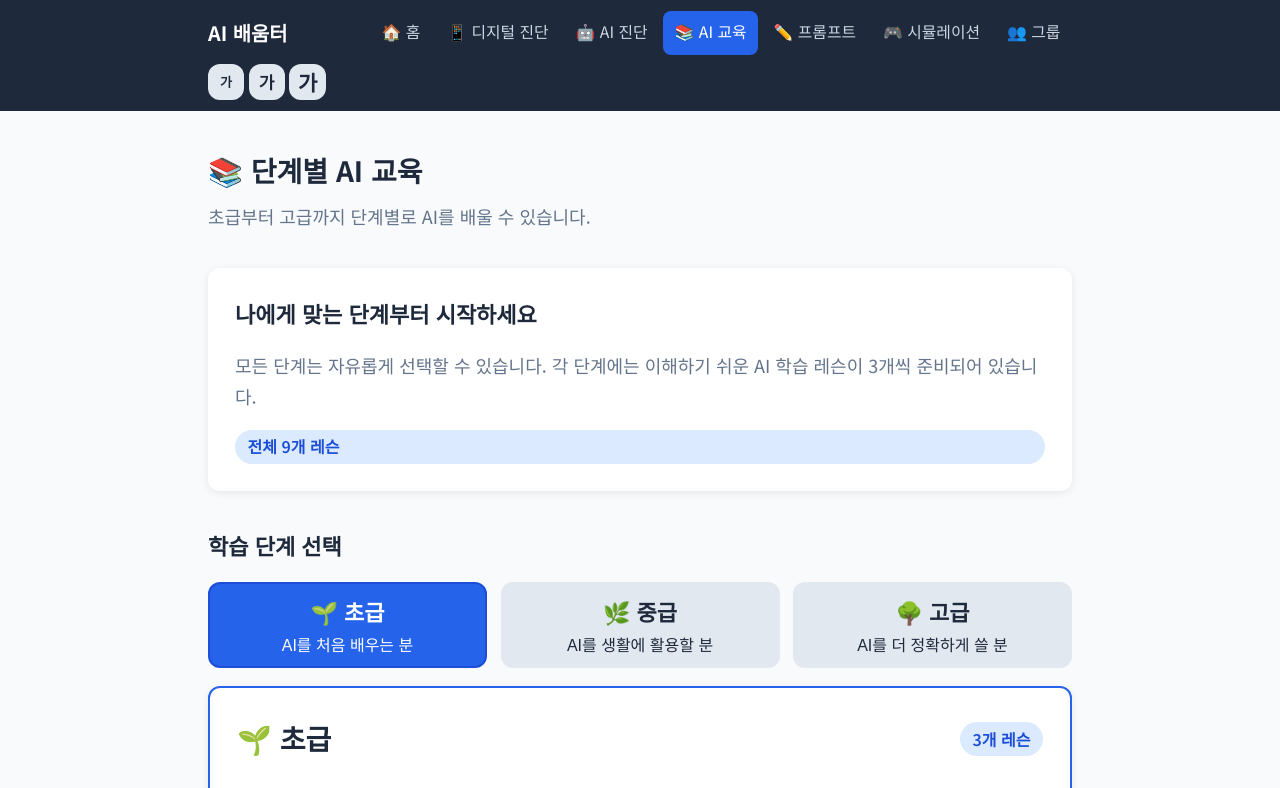
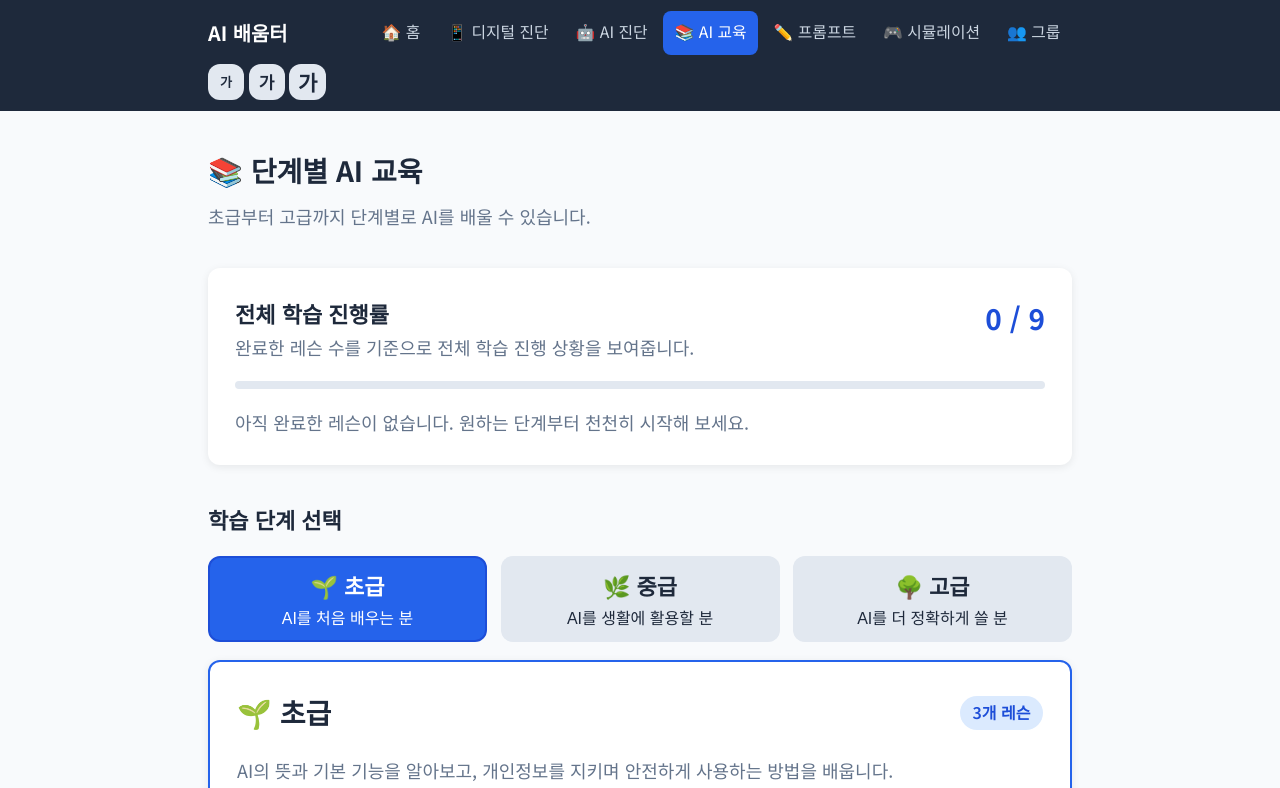
Before and after one commit to junjunshim/kiro, a plain HTML site: page education.html in a window 1280 px wide. Shown: the top 788 px of the page. Drawn offline with Linux system fonts and the light colour scheme.

Commit message:
feat: AI 교육 화면 데이터 기반 렌더링 구현

```diff
--- a/education.html
+++ b/education.html
@@ -23,6 +23,31 @@
     }
 
     .education-overview__description {
+      color: var(--color-text-muted);
+      font-size: var(--font-size-md);
+    }
+
+    .progress-summary {
+      display: grid;
+      gap: 1rem;
+    }
+
+    .progress-summary__header {
+      display: flex;
+      align-items: flex-start;
+      justify-content: space-between;
+      gap: 1rem;
+      flex-wrap: wrap;
+    }
+
+    .progress-summary__value {
+      color: var(--color-primary-dark);
+      font-size: var(--font-size-xl);
+      font-weight: 700;
+      white-space: nowrap;
+    }
+
+    .progress-summary__status {
       color: var(--color-text-muted);
       font-size: var(--font-size-md);
     }
@@ -147,65 +172,44 @@
         <p>초급부터 고급까지 단계별로 AI를 배울 수 있습니다.</p>
       </div>
 
-      <section class="card education-overview" aria-labelledby="education-overview-title">
-        <h2 class="education-overview__title" id="education-overview-title">나에게 맞는 단계부터 시작하세요</h2>
-        <p class="education-overview__description">
-          모든 단계는 자유롭게 선택할 수 있습니다. 각 단계에는 이해하기 쉬운 AI 학습 레슨이 3개씩 준비되어 있습니다.
-        </p>
-        <span class="badge badge-blue">전체 9개 레슨</span>
+      <section class="card education-overview progress-summary" aria-labelledby="education-overview-title">
+        <div class="progress-summary__header">
+          <div>
+            <h2 class="education-overview__title" id="education-overview-title">전체 학습 진행률</h2>
+            <p class="education-overview__description">완료한 레슨 수를 기준으로 전체 학습 진행 상황을 보여줍니다.</p>
+          </div>
+          <strong class="progress-summary__value" id="overall-progress-text">0 / 9</strong>
+        </div>
+        <div
+          class="progress-bar"
+          id="overall-progress-bar"
+          role="progressbar"
+          aria-label="전체 AI 교육 학습 진행률"
+          aria-valuemin="0"
+          aria-valuemax="100"
+          aria-valuenow="0"
+          aria-valuetext="전체 9개 중 0개 완료"
+        >
+          <div class="progress-bar__fill" id="overall-progress-fill"></div>
+        </div>
+        <p class="progress-summary__status" id="overall-progress-status" aria-live="polite"></p>
       </section>
 
       <section class="level-section" aria-labelledby="level-section-title">
         <h2 class="level-section__title" id="level-section-title">학습 단계 선택</h2>
 
-        <div class="level-tabs" role="tablist" aria-label="AI 교육 학습 단계">
-          <button
-            class="btn btn-primary level-tab"
-            id="level-tab-beginner"
-            type="button"
-            role="tab"
-            aria-selected="true"
-            aria-controls="level-panel"
-            data-level="beginner"
-          >
-            <span class="level-tab__name">🌱 초급</span>
-            <span class="level-tab__summary">AI를 처음 배우는 분</span>
-          </button>
-
-          <button
-            class="btn btn-secondary level-tab"
-            id="level-tab-intermediate"
-            type="button"
-            role="tab"
-            aria-selected="false"
-            aria-controls="level-panel"
-            data-level="intermediate"
-            tabindex="-1"
-          >
-            <span class="level-tab__name">🌿 중급</span>
-            <span class="level-tab__summary">AI를 생활에 활용할 분</span>
-          </button>
-
-          <button
-            class="btn btn-secondary level-tab"
-            id="level-tab-advanced"
-            type="button"
-            role="tab"
-            aria-selected="false"
-            aria-controls="level-panel"
-            data-level="advanced"
-            tabindex="-1"
-          >
-            <span class="level-tab__name">🌳 고급</span>
-            <span class="level-tab__summary">AI를 더 정확하게 쓸 분</span>
-          </button>
-        </div>
+        <div
+          class="level-tabs"
+          id="level-tabs"
+          role="tablist"
+          aria-label="AI 교육 학습 단계"
+        ></div>
 
         <div
           class="card level-panel"
           id="level-panel"
           role="tabpanel"
-          aria-labelledby="level-tab-beginner"
+          aria-labelledby="level-section-title"
           tabindex="0"
         >
           <div class="level-panel__header">
@@ -373,51 +377,102 @@
       }
     ]);
 
-    const LEVELS = Object.freeze({
-      beginner: {
-        label: '🌱 초급',
+    const LEVELS = Object.freeze([
+      {
+        id: 'beginner',
+        label: '초급',
+        icon: '🌱',
+        summary: 'AI를 처음 배우는 분',
         description: 'AI의 뜻과 기본 기능을 알아보고, 개인정보를 지키며 안전하게 사용하는 방법을 배웁니다.'
       },
-      intermediate: {
-        label: '🌿 중급',
+      {
+        id: 'intermediate',
+        label: '중급',
+        icon: '🌿',
+        summary: 'AI를 생활에 활용할 분',
         description: '정보 검색과 글쓰기에 AI를 활용하고, 원하는 답변을 얻도록 다시 요청하는 방법을 배웁니다.'
       },
-      advanced: {
-        label: '🌳 고급',
+      {
+        id: 'advanced',
+        label: '고급',
+        icon: '🌳',
+        summary: 'AI를 더 정확하게 쓸 분',
         description: '구체적인 프롬프트를 만들고, AI 답변을 비교하며 중요한 정보를 검증하는 방법을 배웁니다.'
       }
-    });
+    ]);
 
     const state = {
-      selectedLevel: 'beginner'
+      selectedLevel: 'beginner',
+      completedLessonIds: []
     };
 
-    const levelTabs = Array.from(document.querySelectorAll('[role="tab"]'));
+    const levelTabsContainer = document.getElementById('level-tabs');
     const levelPanel = document.getElementById('level-panel');
     const selectedLevelTitle = document.getElementById('selected-level-title');
     const selectedLevelDescription = document.getElementById('selected-level-description');
     const selectedLevelCount = document.getElementById('selected-level-count');
     const lessonPreviewList = document.getElementById('lesson-preview-list');
+    const overallProgressText = document.getElementById('overall-progress-text');
+    const overallProgressBar = document.getElementById('overall-progress-bar');
+    const overallProgressFill = document.getElementById('overall-progress-fill');
+    const overallProgressStatus = document.getElementById('overall-progress-status');
 
-    function getLessonsByLevel(level) {
-      return LESSONS.filter(lesson => lesson.level === level);
+    function getLevelById(levelId) {
+      return LEVELS.find(level => level.id === levelId) || null;
     }
 
-    function renderSelectedLevel() {
-      const level = LEVELS[state.selectedLevel];
-      const lessons = getLessonsByLevel(state.selectedLevel);
-      const activeTab = document.getElementById(`level-tab-${state.selectedLevel}`);
+    function getLessonsByLevel(levelId) {
+      return LESSONS.filter(lesson => lesson.level === levelId);
+    }
 
-      selectedLevelTitle.textContent = level.label;
-      selectedLevelDescription.textContent = level.description;
-      selectedLevelCount.textContent = `${lessons.length}개 레슨`;
-      levelPanel.setAttribute('aria-labelledby', activeTab.id);
+    function getValidCompletedLessonIds(completedLessonIds) {
+      if (!Array.isArray(completedLessonIds)) return [];
 
-      lessonPreviewList.replaceChildren();
+      const validLessonIds = new Set(LESSONS.map(lesson => lesson.id));
+      return [...new Set(completedLessonIds)].filter(lessonId => validLessonIds.has(lessonId));
+    }
 
-      lessons.forEach((lesson, index) => {
+    function calculateProgress(completedLessonIds) {
+      const completed = getValidCompletedLessonIds(completedLessonIds).length;
+      const total = LESSONS.length;
+      const percentage = total === 0 ? 0 : Math.round((completed / total) * 100);
+
+      return { completed, total, percentage };
+    }
+
+    function createLevelTab(level) {
+      const isSelected = level.id === state.selectedLevel;
+      const button = document.createElement('button');
+      button.className = `btn ${isSelected ? 'btn-primary' : 'btn-secondary'} level-tab`;
+      button.id = `level-tab-${level.id}`;
+      button.type = 'button';
+      button.setAttribute('role', 'tab');
+      button.setAttribute('aria-selected', String(isSelected));
+      button.setAttribute('aria-controls', 'level-panel');
+      button.dataset.level = level.id;
+      button.tabIndex = isSelected ? 0 : -1;
+
+      const name = document.createElement('span');
+      name.className = 'level-tab__name';
+      name.textContent = `${level.icon} ${level.label}`;
+
+      const summary = document.createElement('span');
+      summary.className = 'level-tab__summary';
+      summary.textContent = level.summary;
+
+      button.append(name, summary);
+      return button;
+    }
+
+    function renderLevelTabs() {
+      const tabs = LEVELS.map(createLevelTab);
+      levelTabsContainer.replaceChildren(...tabs);
+    }
+
+    function createLessonPreview(lesson, index) {
       const item = document.createElement('li');
       item.className = 'lesson-preview';
+      item.dataset.lessonId = lesson.id;
 
       const number = document.createElement('span');
       number.className = 'lesson-preview__number';
@@ -432,61 +487,97 @@
       objective.textContent = lesson.objective;
 
       item.append(number, title, objective);
-        lessonPreviewList.append(item);
-      });
+      return item;
     }
 
-    function selectLevel(level, moveFocus = false) {
-      if (!Object.hasOwn(LEVELS, level)) return;
+    function renderLessonList(levelId) {
+      const lessons = getLessonsByLevel(levelId);
+      const lessonItems = lessons.map(createLessonPreview);
+      lessonPreviewList.replaceChildren(...lessonItems);
+      return lessons.length;
+    }
 
-      state.selectedLevel = level;
+    function renderSelectedLevel() {
+      const level = getLevelById(state.selectedLevel);
+      if (!level) return;
 
-      levelTabs.forEach(tab => {
-        const isSelected = tab.dataset.level === level;
-        tab.setAttribute('aria-selected', String(isSelected));
-        tab.tabIndex = isSelected ? 0 : -1;
-        tab.classList.toggle('btn-primary', isSelected);
-        tab.classList.toggle('btn-secondary', !isSelected);
-      });
+      const lessonCount = renderLessonList(level.id);
+      const activeTab = document.getElementById(`level-tab-${level.id}`);
 
+      selectedLevelTitle.textContent = `${level.icon} ${level.label}`;
+      selectedLevelDescription.textContent = level.description;
+      selectedLevelCount.textContent = `${lessonCount}개 레슨`;
+      levelPanel.setAttribute('aria-labelledby', activeTab.id);
+    }
+
+    function renderProgress() {
+      const progress = calculateProgress(state.completedLessonIds);
+      const statusMessage = progress.completed === 0
+        ? '아직 완료한 레슨이 없습니다. 원하는 단계부터 천천히 시작해 보세요.'
+        : `전체 ${progress.total}개 레슨 중 ${progress.completed}개를 완료했습니다.`;
+
+      overallProgressText.textContent = `${progress.completed} / ${progress.total}`;
+      overallProgressFill.style.width = `${progress.percentage}%`;
+      overallProgressBar.setAttribute('aria-valuenow', String(progress.percentage));
+      overallProgressBar.setAttribute(
+        'aria-valuetext',
+        `전체 ${progress.total}개 중 ${progress.completed}개 완료`
+      );
+      overallProgressStatus.textContent = statusMessage;
+    }
+
+    function render() {
+      renderLevelTabs();
+      renderSelectedLevel();
+      renderProgress();
+    }
+
+    function selectLevel(levelId, moveFocus = false) {
+      if (!getLevelById(levelId)) return;
+
+      state.selectedLevel = levelId;
+      renderLevelTabs();
       renderSelectedLevel();
 
       if (moveFocus) {
-        document.getElementById(`level-tab-${level}`).focus();
+        document.getElementById(`level-tab-${levelId}`).focus();
       }
     }
 
-    function moveTabFocus(currentIndex, direction) {
-      const nextIndex = (currentIndex + direction + levelTabs.length) % levelTabs.length;
-      selectLevel(levelTabs[nextIndex].dataset.level, true);
+    function getTabFromEventTarget(target) {
+      return target.closest('[role="tab"]');
     }
 
-    levelTabs.forEach((tab, index) => {
-      tab.addEventListener('click', () => selectLevel(tab.dataset.level));
-      tab.addEventListener('keydown', event => {
+    levelTabsContainer.addEventListener('click', event => {
+      const tab = getTabFromEventTarget(event.target);
+      if (!tab || !levelTabsContainer.contains(tab)) return;
+      selectLevel(tab.dataset.level, true);
+    });
+
+    levelTabsContainer.addEventListener('keydown', event => {
+      const tab = getTabFromEventTarget(event.target);
+      if (!tab || !levelTabsContainer.contains(tab)) return;
+
+      const currentIndex = LEVELS.findIndex(level => level.id === tab.dataset.level);
+      let nextIndex = currentIndex;
+
       if (event.key === 'ArrowRight' || event.key === 'ArrowDown') {
-          event.preventDefault();
-          moveTabFocus(index, 1);
+        nextIndex = (currentIndex + 1) % LEVELS.length;
+      } else if (event.key === 'ArrowLeft' || event.key === 'ArrowUp') {
+        nextIndex = (currentIndex - 1 + LEVELS.length) % LEVELS.length;
+      } else if (event.key === 'Home') {
+        nextIndex = 0;
+      } else if (event.key === 'End') {
+        nextIndex = LEVELS.length - 1;
+      } else {
+        return;
       }
 
-        if (event.key === 'ArrowLeft' || event.key === 'ArrowUp') {
       event.preventDefault();
-          moveTabFocus(index, -1);
-        }
-
-        if (event.key === 'Home') {
-          event.preventDefault();
-          selectLevel(levelTabs[0].dataset.level, true);
-        }
-
-        if (event.key === 'End') {
-          event.preventDefault();
-          selectLevel(levelTabs[levelTabs.length - 1].dataset.level, true);
-        }
-      });
+      selectLevel(LEVELS[nextIndex].id, true);
     });
 
-    renderSelectedLevel();
+    render();
   </script>
 </body>
 </html>
```
Lines whose indentation alone changed are shown as unchanged.
